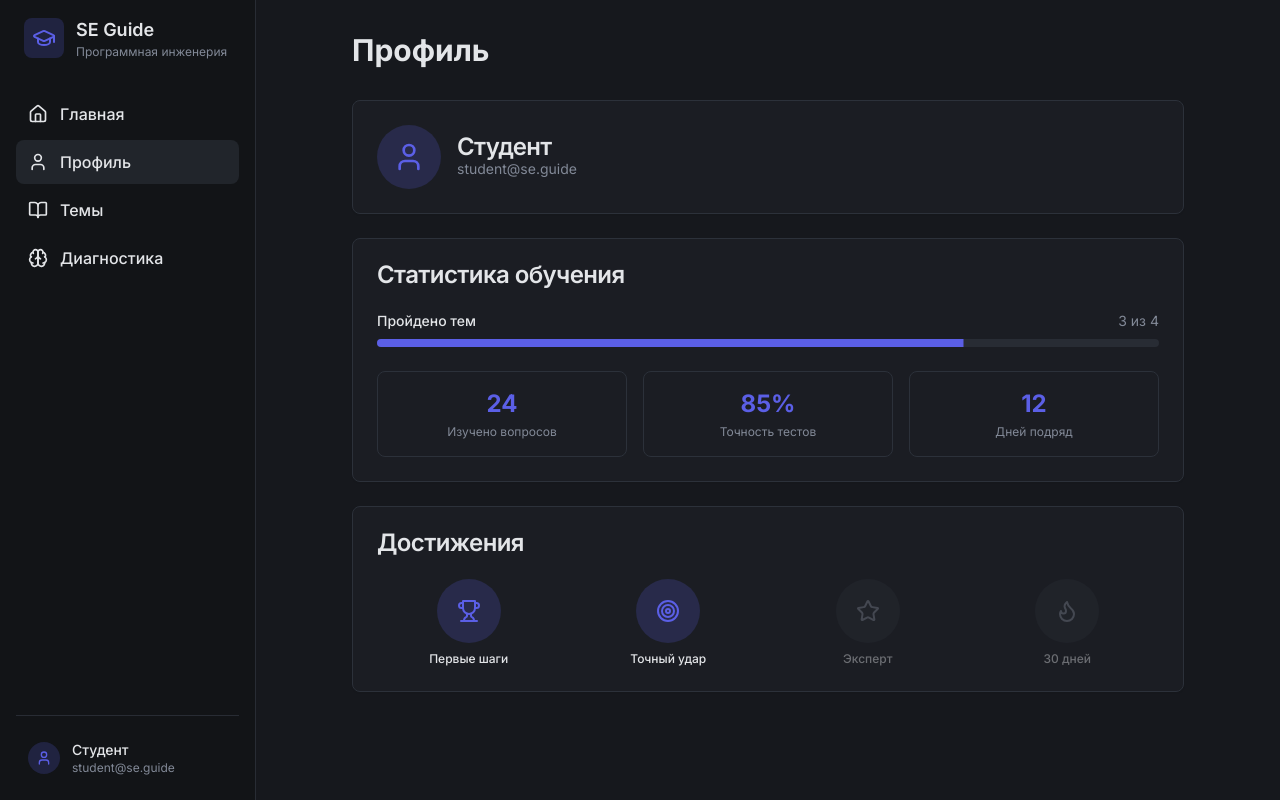
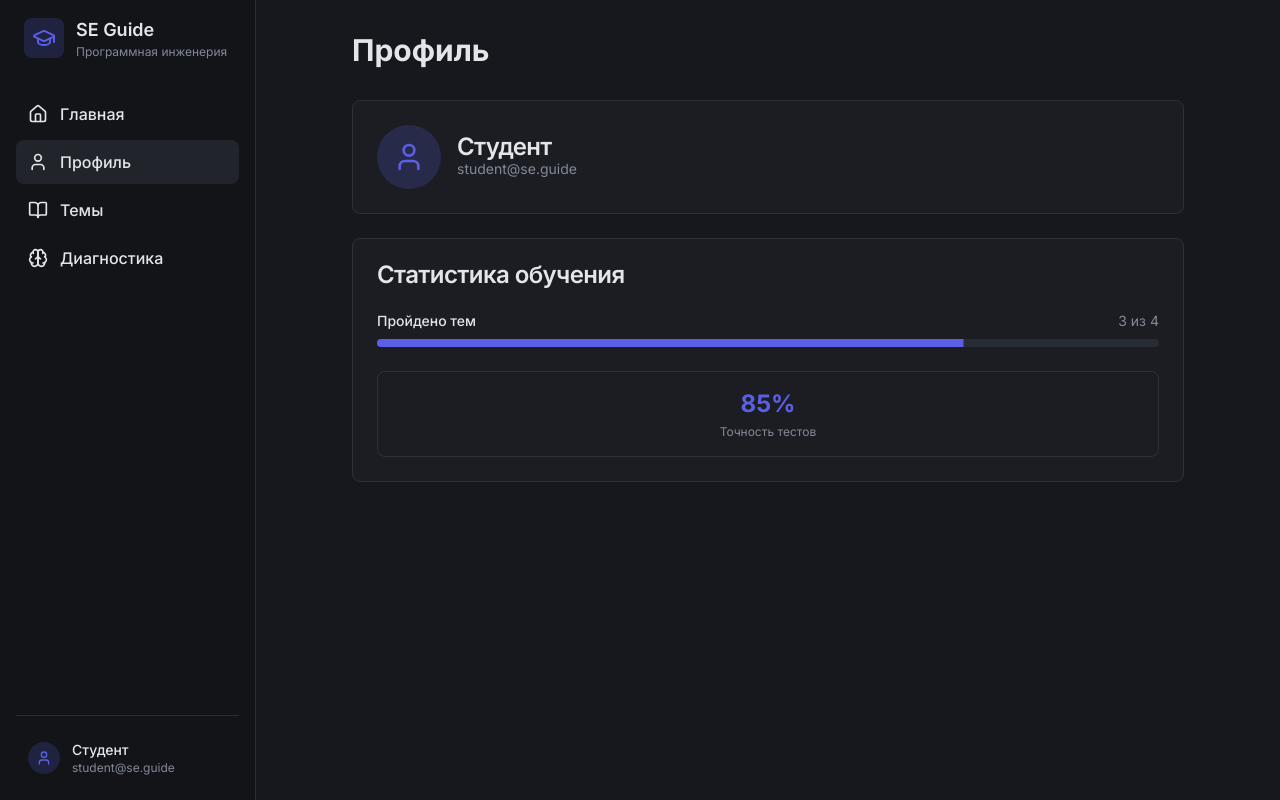
Before and after one commit to pr-poehali-dev/faq-software-engineering, a React (Vite) app: page / in a window 1280 px wide. Both pictures are taken after a click on the button "Профиль". Built offline with nearby package versions, Linux system fonts and the light colour scheme.

Commit message:
Удаление статистики и достижений из профиля

```diff
--- a/src/pages/Index.tsx
+++ b/src/pages/Index.tsx
@@ -371,53 +371,9 @@ export default function Index() {
                       <Progress value={75} className="h-2" />
                     </div>
 
-                    <div className="grid grid-cols-3 gap-4">
-                      <div className="text-center p-4 rounded-lg bg-card border border-border">
-                        <div className="text-2xl font-bold text-primary">24</div>
-                        <div className="text-xs text-muted-foreground mt-1">Изучено вопросов</div>
-                      </div>
-                      <div className="text-center p-4 rounded-lg bg-card border border-border">
-                        <div className="text-2xl font-bold text-primary">85%</div>
-                        <div className="text-xs text-muted-foreground mt-1">Точность тестов</div>
-                      </div>
-                      <div className="text-center p-4 rounded-lg bg-card border border-border">
-                        <div className="text-2xl font-bold text-primary">12</div>
-                        <div className="text-xs text-muted-foreground mt-1">Дней подряд</div>
-                      </div>
-                    </div>
-                  </CardContent>
-                </Card>
-
-                <Card>
-                  <CardHeader>
-                    <CardTitle>Достижения</CardTitle>
-                  </CardHeader>
-                  <CardContent>
-                    <div className="grid grid-cols-4 gap-4">
-                      <div className="text-center">
-                        <div className="w-16 h-16 mx-auto rounded-full bg-primary/20 flex items-center justify-center mb-2">
-                          <Icon name="Trophy" className="text-primary" size={24} />
-                        </div>
-                        <p className="text-xs font-medium">Первые шаги</p>
-                      </div>
-                      <div className="text-center">
-                        <div className="w-16 h-16 mx-auto rounded-full bg-primary/20 flex items-center justify-center mb-2">
-                          <Icon name="Target" className="text-primary" size={24} />
-                        </div>
-                        <p className="text-xs font-medium">Точный удар</p>
-                      </div>
-                      <div className="text-center opacity-40">
-                        <div className="w-16 h-16 mx-auto rounded-full bg-muted flex items-center justify-center mb-2">
-                          <Icon name="Star" className="text-muted-foreground" size={24} />
-                        </div>
-                        <p className="text-xs font-medium">Эксперт</p>
-                      </div>
-                      <div className="text-center opacity-40">
-                        <div className="w-16 h-16 mx-auto rounded-full bg-muted flex items-center justify-center mb-2">
-                          <Icon name="Flame" className="text-muted-foreground" size={24} />
-                        </div>
-                        <p className="text-xs font-medium">30 дней</p>
-                      </div>
+                    <div className="text-center p-4 rounded-lg bg-card border border-border">
+                      <div className="text-2xl font-bold text-primary">85%</div>
+                      <div className="text-xs text-muted-foreground mt-1">Точность тестов</div>
                     </div>
                   </CardContent>
                 </Card>
```
